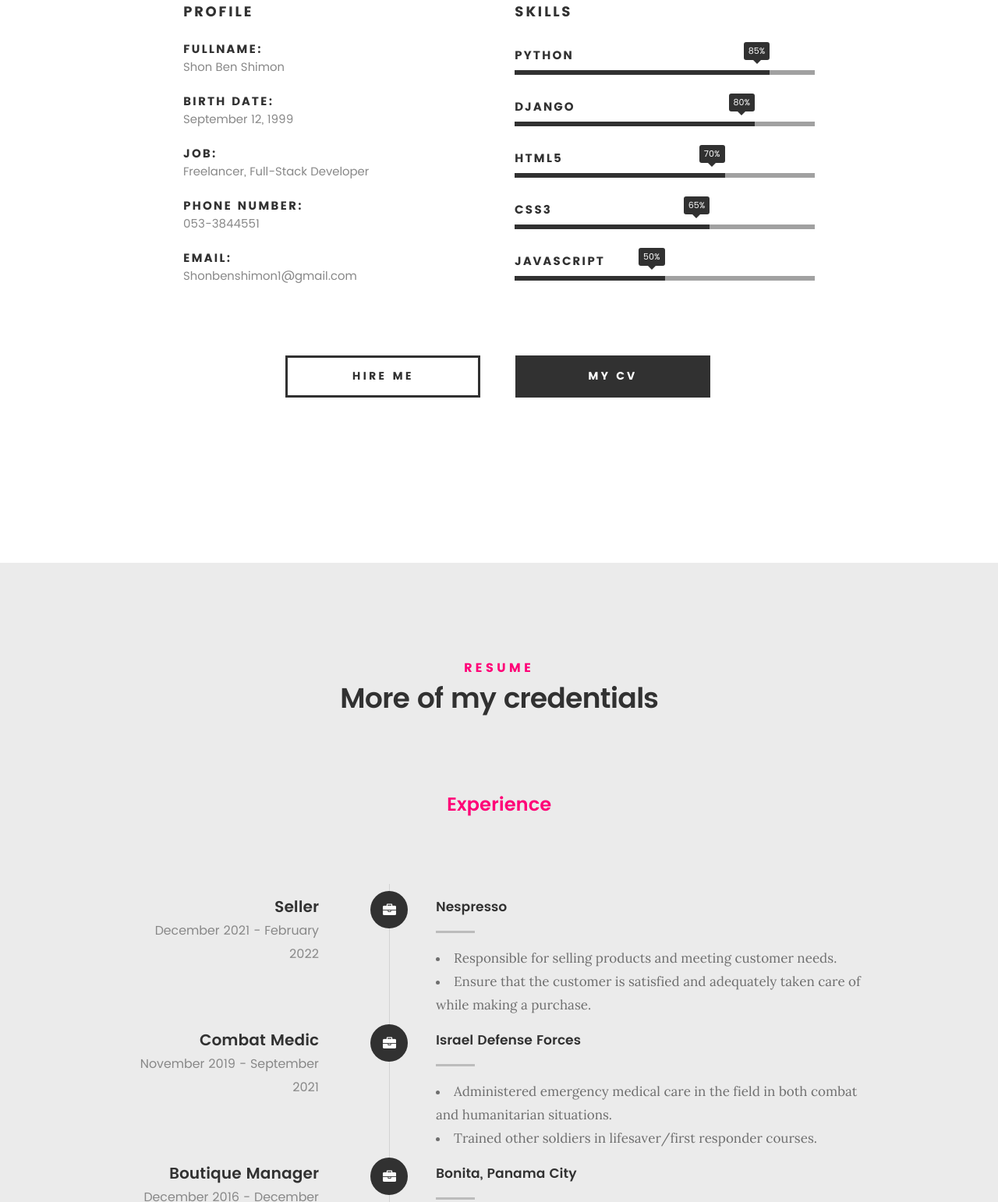
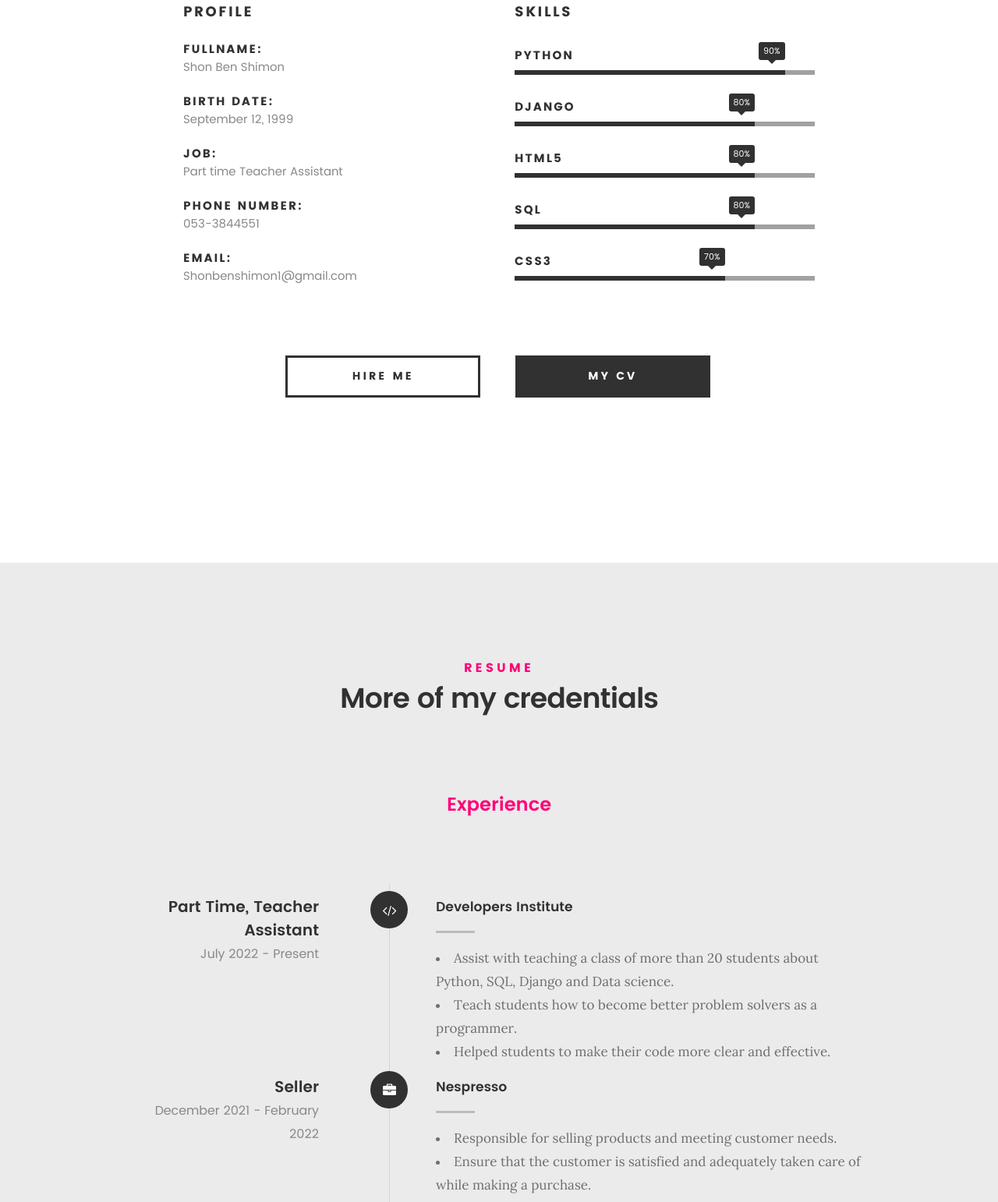
Before and after one commit to Shonbens/Portafolio, a plain HTML site: page index.html in a window 1280 px wide. Shown: the part 1258-2800 px from the top of the page at 78% size. Drawn offline with Linux system fonts and the light colour scheme; files whose address does not match are found by name.

Commit message:
added some stuff

```diff
--- a/index.html
+++ b/index.html
@@ -76,7 +76,7 @@
 
 	   			<p class="intro-position">
 	   				<span>Full-Stack Developer</span>
-	   				<span>Game Developer</span>
+	   				<span>Coding Teacher Assistant</span>
 	   			</p>
 
 	   			<a class="button stroke smoothscroll" href="#about" title="">More About Me</a>
@@ -88,8 +88,8 @@
 
    	<ul class="intro-social">
          <!-- <li><a href="#"><i class="fa fa-facebook"></i></a></li>-->
-         <li> <a href="https://www.youtube.com/channel/UCjMxgf7L3ODsTfVKfW6xijQ/featured"><i class="fa fa-youtube"></i></a></li>
-         <li><a href="https://www.linkedin.com/in/shon-b-36469b214"><i class="fa fa-linkedin"></i></a></li>
+         <li> <a href="mailto:shonbenshimon1@gmail.com"target="_blank"><i class="fa fa-envelope"></i></a></li>
+         <li><a href="https://www.linkedin.com/in/shon-b-36469b214"target="_blank"><i class="fa fa-linkedin"></i></a></li>
       </ul> <!-- /intro-social -->
 
    </section> <!-- /intro -->
@@ -132,7 +132,7 @@
    				</li>
    				<li>
    					<strong>Job:</strong>
-   					<span>Freelancer, Full-Stack Developer</span>
+   					<span>Part time Teacher Assistant</span>
    				</li>
    				<li>
    					<strong>Phone Number:</strong>
@@ -154,7 +154,7 @@
 
 				<ul class="skill-bars">
 				   <li>
-				   	<div class="progress percent85"><span>85%</span></div>
+				   	<div class="progress percent90"><span>90%</span></div>
 				   	<strong>Python</strong>
 				   </li>
 				   <li>
@@ -162,17 +162,17 @@
 				   	<strong>Django</strong>
 				   </li>
 				   <li>
-				   	<div class="progress percent70"><span>70%</span></div>
+				   	<div class="progress percent80"><span>80%</span></div>
 				   	<strong>Html5</strong>
 				   </li>
 				   <li>
-				   	<div class="progress percent65"><span>65%</span></div>
-				   	<strong>CSS3</strong>
+				   	<div class="progress percent80"><span>80%</span></div>
+				   	<strong>SQL</strong>
 				   </li>
 				   <li>
 
-				   	<div class="progress percent50"><span>50%</span></div>
-				   	<strong>Javascript</strong>
+				   	<div class="progress percent70"><span>70%</span></div>
+				   	<strong>CSS3</strong>
 				   </li>
 
 				</ul> <!-- /skill-bars -->
@@ -184,7 +184,7 @@
    	<div class="row button-section">
    		<div class="col-twelve">
    			<a href="#contact" title="Hire Me" class="button stroke smoothscroll">Hire Me</a>
-   			<a href="https://docs.google.com/document/d/12JLOqKSbow-mnDS91z4C4AWpg873_I5jZMTSyEafxhQ/edit?usp=sharing" title="Download CV" class="button button-primary">My CV</a>
+   			<a href="https://docs.google.com/document/d/12JLOqKSbow-mnDS91z4C4AWpg873_I5jZMTSyEafxhQ/edit?usp=sharing" target="_blank" title="Download CV" class="button button-primary">My CV</a>
    		</div>
    	</div>
 
@@ -217,6 +217,27 @@
    		<div class="col-twelve">
 
    			<div class="timeline-wrap">
+
+				<div class="timeline-block">
+
+					<div class="timeline-ico">
+						<i class="fa fa-code"></i>
+					</div>
+
+					<div class="timeline-header">
+						<h3>Part Time, Teacher Assistant</h3>
+						<p>July 2022 - Present</p>
+					</div>
+
+					<div class="timeline-content">
+						<h4>Developers Institute</h4>
+						<li>Assist with teaching a class of more than 20 students about Python, SQL, Django and Data science.</li>
+						<li>Teach students how to become better problem solvers as a programmer.</li>
+						<li>Helped students to make their code more clear and effective.</li>
+
+					</div>
+
+				</div> <!-- /timeline-block -->
 
    				<div class="timeline-block">
 
```
